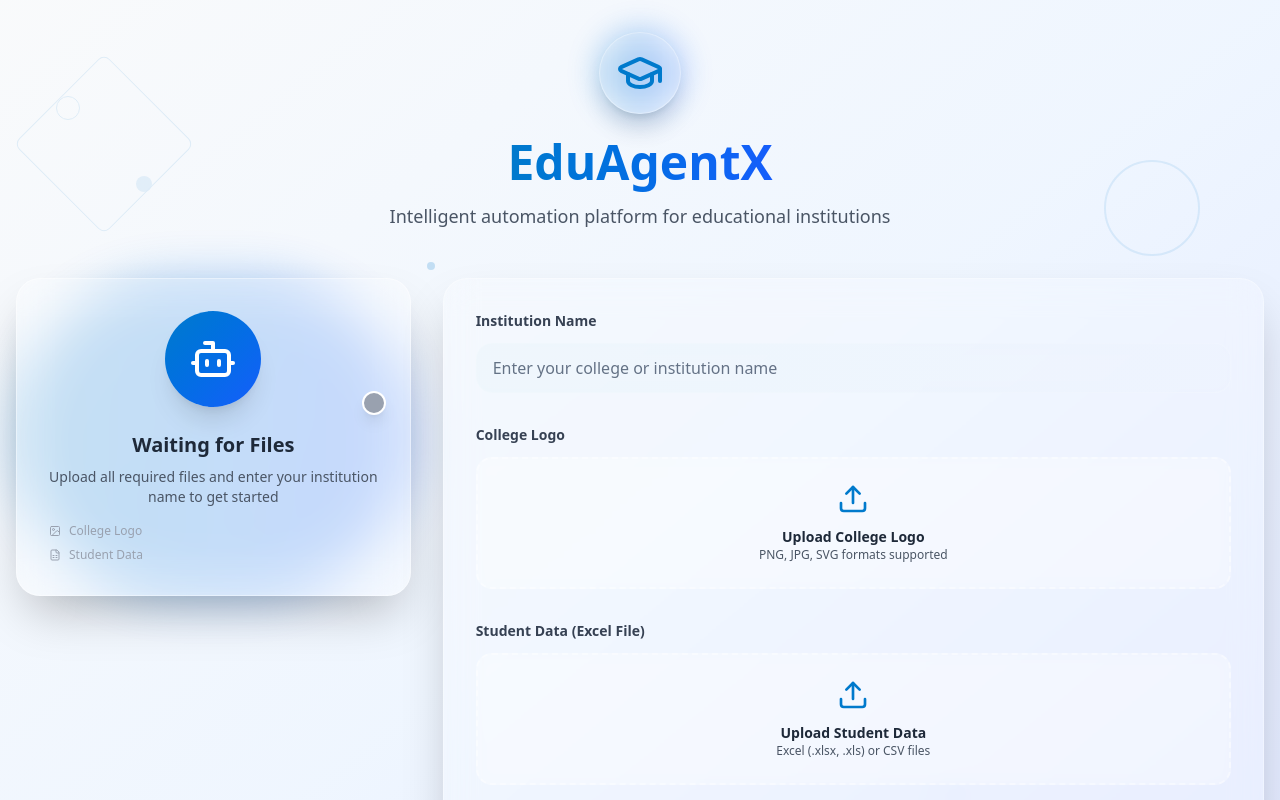
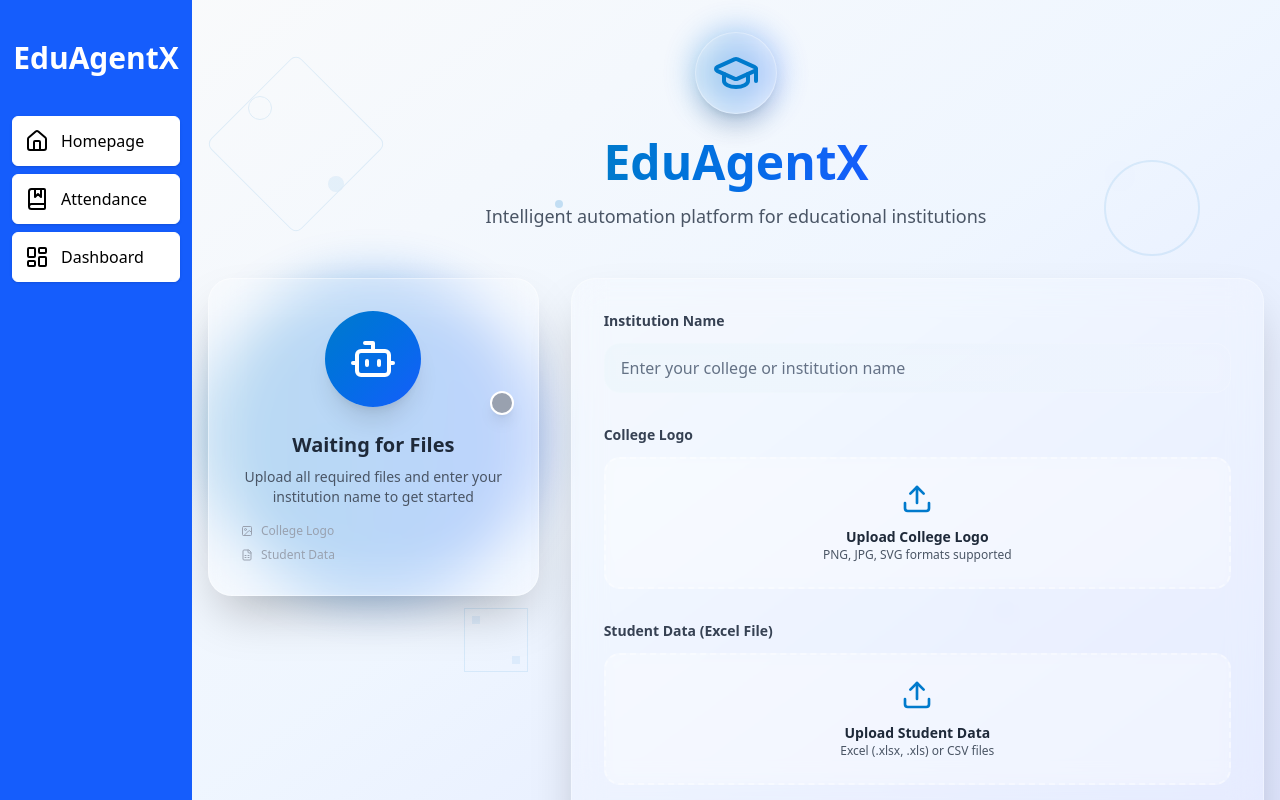
Before and after one commit to Shiva7ganesh/EduAgentX, a React (Vite) app in the folder client/: page / in a window 1280 px wide. Shown: the top 800 px of the page. Built offline with nearby package versions, Linux system fonts and the light colour scheme.

Commit message:
initial design

```diff
--- a/client/src/App.jsx
+++ b/client/src/App.jsx
@@ -1,17 +1,25 @@
 import React from 'react'
-import {BrowserRouter, Routes, Route} from 'react-router-dom';
+import { BrowserRouter, Routes, Route } from 'react-router-dom';
 import Homepage from './pages/SendEmails';
 import Dashboard from './pages/Dashboard'
 import AbsentPage from './pages/AbsentPage';
+import { Sidebar } from './components/Sidebar';
 const App = () => {
   return (
     <>
+      <main className='flex h-screen'>
+        <div className='w-[15vw] flex-shrink'>
+          <Sidebar />
+        </div>
+        <div className='w-[85vw] flex h-screen overflow-y-auto overflow-x-hidden'>
           <Routes>
             <Route path='/' element={<Homepage />} />
             <Route path='/dashboard' element={<Dashboard />} />
             <Route path='/mark-absentees' element={<AbsentPage />} />
             <Route path='*' element={<h1>Not Found Ra babu</h1>} />
           </Routes>
+        </div>
+      </main>
     </>
   )
 }
--- /dev/null
+++ b/client/src/components/Sidebar.jsx
@@ -0,0 +1,46 @@
+import React from 'react';
+
+import { NavLink } from 'react-router-dom';
+import {Home, LayoutDashboard, BookMarked} from 'lucide-react'
+export const Sidebar = () => {
+    const sideBarData = [
+        {
+            name: 'Homepage',
+            link: '/',
+            icon: Home,
+        },
+        {
+            name: 'Attendance',
+            link: '/mark-absentees',
+            icon: BookMarked
+        },
+        {
+            name: 'Dashboard',
+            link: '/dashboard',
+            icon: LayoutDashboard
+        }
+    ]
+    return (
+        <div className='h-full flex flex-col gap-10 bg-blue-600'>
+
+            <h2 className='text-center mt-10 text-3xl font-bold text-white'>
+                EduAgentX
+            </h2>
+
+
+            <div className='w-full'>
+                <ul className='flex flex-col gap-2 px-3'>
+                    {
+                        sideBarData.map((data) => (
+                            <li className='rounded-md bg-white shadow border text-black cursor-pointer pl-3 border-white'>
+                                <NavLink to={data.link}  className='inline-flex gap-3 py-3 w-full h-full' > {React.createElement(data.icon)} {data.name} </NavLink>
+                            </li>
+                        ))
+                    }
+                </ul>
+            </div>
+
+
+        </div>
+    )
+}
--- a/client/src/pages/AbsentPage.jsx
+++ b/client/src/pages/AbsentPage.jsx
@@ -4,7 +4,7 @@ import ResultsTable from '../components/ResultsTable'
 
 const AbsentPage = () => {
   return (
-    <div className='p-10 bg-zinc-100 min-h-screen'>
+    <div className='p-10 bg-gray-100 w-full min-h-screen'>
         <StudentTable/>
     </div>
   )
--- a/client/src/pages/Dashboard.jsx
+++ b/client/src/pages/Dashboard.jsx
@@ -78,7 +78,7 @@ export default function EmailDashboard() {
   }, [])
 
   return (
-    <div className="min-h-screen bg-gradient-to-br from-slate-50 to-slate-100 p-4 md:p-6 lg:p-8">
+    <div className="min-h-screen w-full bg-gradient-to-br from-slate-50 to-slate-100 p-4 md:p-6 lg:p-8">
       <div className="max-w-7xl mx-auto space-y-8">
         <div className="text-center space-y-2">
           <h1 className="text-4xl md:text-5xl font-bold text-slate-900 tracking-tight">
--- a/client/src/pages/SendEmails.jsx
+++ b/client/src/pages/SendEmails.jsx
@@ -139,7 +139,7 @@ function Homepage() {
   };
 
   return (
-    <div className="min-h-screen bg-gradient-to-br from-gray-50 via-blue-50 to-indigo-100 relative overflow-hidden">
+    <div className="flex-grow shrink-0  overflow-y-auto h-screen bg-gradient-to-br w-full from-gray-50 via-blue-50 to-indigo-100 relative overflow-hidden">
       {/* Animated Background Elements */}
       <div className="absolute inset-0 overflow-hidden pointer-events-none">
         {/* Circuit patterns */}
@@ -188,7 +188,7 @@ function Homepage() {
           </p>
         </header>
 
-        <div className="grid lg:grid-cols-3 gap-8 items-start max-w-7xl mx-auto">
+        <div className="grid lg:grid-cols-3 gap-8 items-start max-w-6xl mx-auto">
           {/* Robot Assistant */}
           <div className="lg:col-span-1 flex justify-center">
             <RobotAssistant
```
Lines whose indentation alone changed are shown as unchanged.
